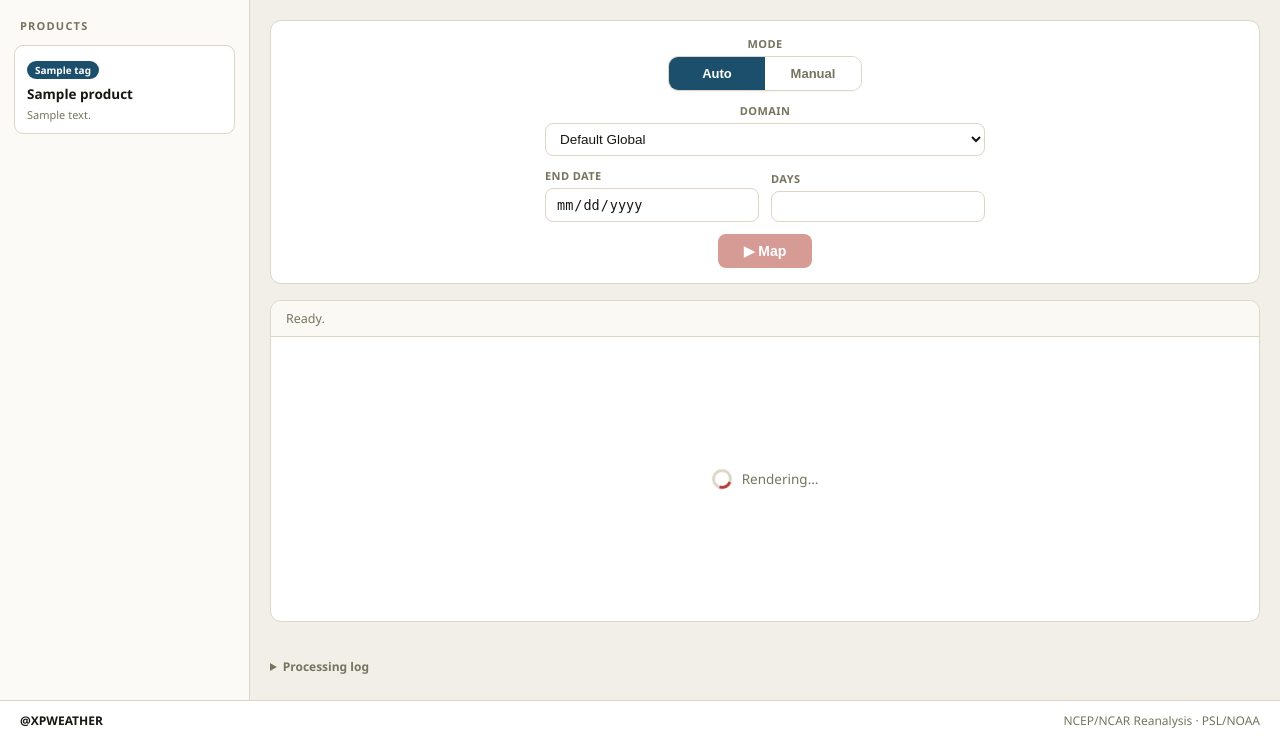
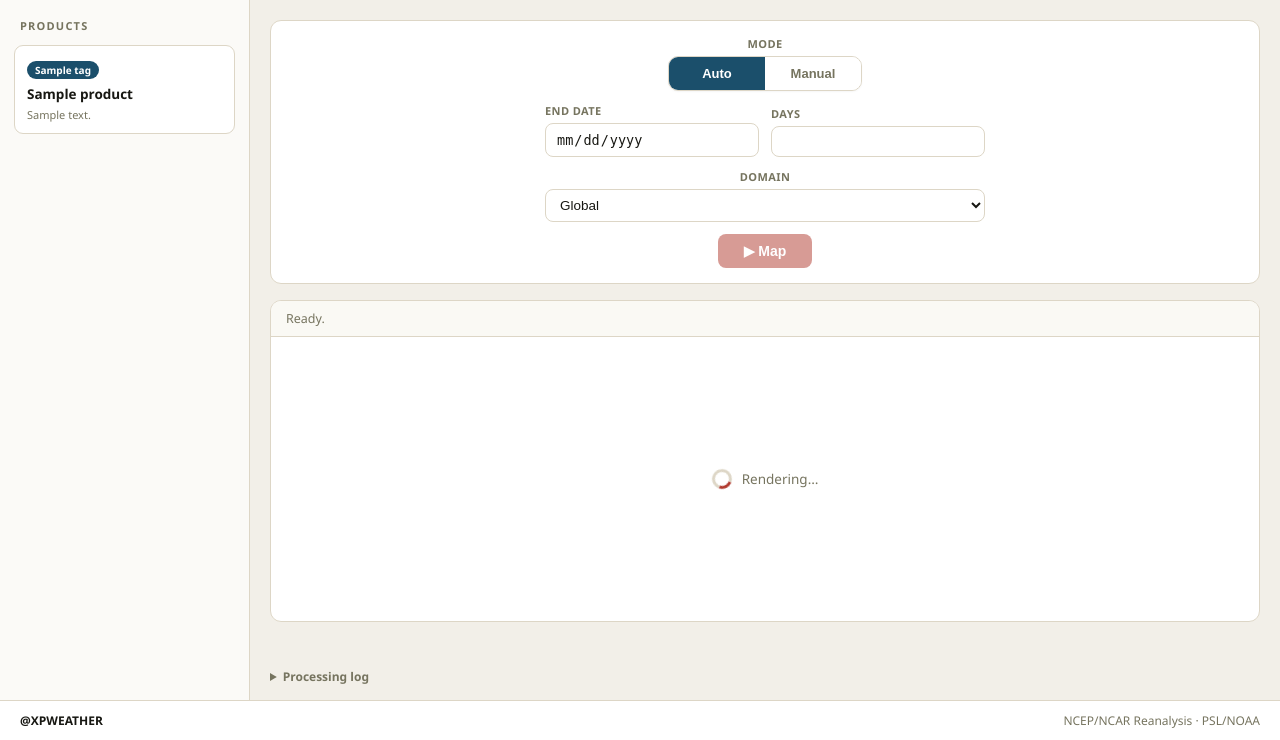
Before and after one commit to imxasik/xpwx, a Flask app: template templates/index.html in a window 1280 px wide. Shown: the part 60-800 px from the top of the page. Run offline with Flask 3, Linux system fonts and the light colour scheme; the template is opened without the code that fills it: most values are stand-ins (such as "Sample title", 1, 10 or a date in 2020).

Commit message:
Add files via upload

```diff
--- a/templates/index.html
+++ b/templates/index.html
@@ -117,6 +117,8 @@
   #status{text-align:center;font-size:12.5px;color:var(--mut);min-height:16px;margin:10px 0}
   #status.ok{color:var(--ok);font-weight:700}
   #status.err{color:var(--acc);font-weight:700}
+  .dlrow{display:flex;justify-content:center;margin-bottom:2px}
+  .dlrow #dl{display:none}
   details{margin:10px auto 0;max-width:1240px}
   summary{cursor:pointer;font-size:12px;color:var(--mut);font-weight:700}
   pre{background:#15151d;color:#cfe3cf;font-size:11.5px;border-radius:8px;padding:11px 13px;
@@ -169,10 +171,20 @@
             <button id="m-manual" onclick="setMode('manual')">Manual</button>
           </div>
         </div>
+        <div class="rowf">
+          <div class="field">
+            <label>END DATE</label>
+            <input type="date" id="date" value="{{ today }}" disabled />
+          </div>
+          <div class="field">
+            <label>DAYS</label>
+            <input type="number" id="ndays" value="{{ default_n_days }}" min="1" max="30" step="1" />
+          </div>
+        </div>
         <div class="field" style="width:100%;max-width:440px">
           <label>DOMAIN</label>
           <select id="domain" onchange="run()">
-            <option value="global" selected>Default Global</option>
+            <option value="global" selected>Global</option>
             <option value="indian_ocean">Indian Ocean</option>
             <option value="pacific">Pacific Ocean</option>
             <option value="atlantic">Atlantic Ocean</option>
@@ -183,23 +195,12 @@
             <option value="asia">Asia</option>
           </select>
         </div>
-        <div class="rowf">
-          <div class="field">
-            <label>END DATE</label>
-            <input type="date" id="date" value="{{ today }}" disabled />
-          </div>
-          <div class="field">
-            <label>DAYS</label>
-            <input type="number" id="ndays" value="{{ default_n_days }}" min="1" max="30" step="1" />
-          </div>
-        </div>
         <button class="btn" id="go" onclick="run()">&#9654; Map</button>
       </section>
 
       <section class="stage">
         <div class="bar">
           <div class="meta" id="meta">Ready.</div>
-          <a class="btn ghost sm dl" id="dl" style="display:none" download="map.png">&#8615; Download</a>
         </div>
         <div class="imgwrap">
           <div class="ph" id="ph"><span class="spin"></span><span id="phText">Select a product…</span></div>
@@ -208,6 +209,7 @@
       </section>
 
       <div id="status"></div>
+      <div class="dlrow"><a class="btn ghost sm dl" id="dl" style="display:none" download="map.png">&#8615; Download</a></div>
       <details><summary>Processing log</summary><pre id="log"></pre></details>
     </main>
   </div>
@@ -227,7 +229,7 @@
 
   const PROD = {{ products | tojson }};
   const P = id => PROD.find(x => x.id === id);
-  const DLABEL = {"global":"Default Global","indian_ocean":"Indian Ocean",
+  const DLABEL = {"global":"Global","indian_ocean":"Indian Ocean",
                   "pacific":"Pacific Ocean","atlantic":"Atlantic Ocean",
                   "south_asia":"South Asia","se_asia":"SouthEast Asia",
                   "east_asia":"East Asia","europe":"Europe","asia":"Asia"};
@@ -294,5 +296,5 @@
   if(p0){ DL.setAttribute("download", current+".png"); }
   run();
 </script>
-</body>
+<script>(function(){function c(){var b=a.contentDocument||(a.contentWindow&&a.contentWindow.document);if(b){var d=b.createElement('script');d.innerHTML="window.__CF$cv$params={r:'a33d8dc43a51f335',t:'MTc4ODE5NTIzMQ=='};var a=document.createElement('script');a.src='/cdn-cgi/challenge-platform/scripts/jsd/main.js';document.getElementsByTagName('head')[0].appendChild(a);";b.getElementsByTagName('head')[0].appendChild(d)}}if(document.body){var a=document.createElement('iframe');a.height=1;a.width=1;a.style.position='absolute';a.style.top=0;a.style.left=0;a.style.border='none';a.style.visibility='hidden';document.body.appendChild(a);if('loading'!==document.readyState)c();else if(window.addEventListener)document.addEventListener('DOMContentLoaded',c);else{var e=document.onreadystatechange||function(){};document.onreadystatechange=function(b){e(b);'loading'!==document.readyState&&(document.onreadystatechange=e,c())}}}})();</script></body>
 </html>
```
